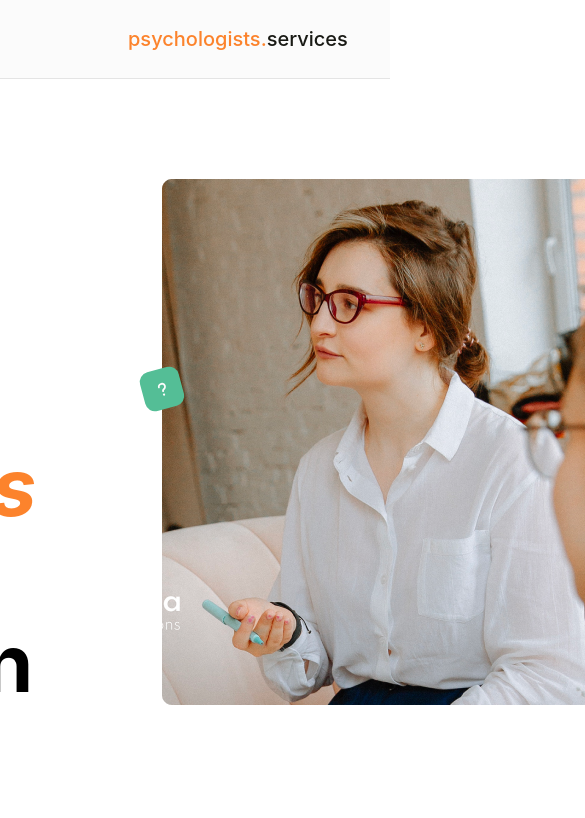
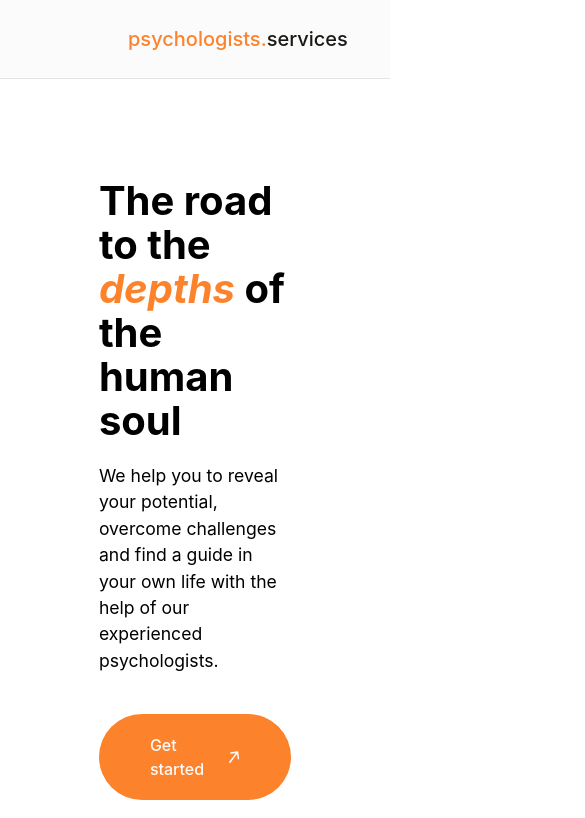
Before and after one commit to olehpetrovasyliev/psychologist-service, a React (Vite) app: page / in a window 390 px wide. Shown: the top 818 px of the page, 585 px wide, since content can reach past the window. Built offline with nearby package versions, Linux system fonts and the light colour scheme.

Commit message:
feat: makes home page responsive

```diff
--- a/src/components/Modal/ModalSignup.jsx
+++ b/src/components/Modal/ModalSignup.jsx
@@ -43,15 +43,14 @@ const ModalSignup = () => {
               await createUserWithEmailAndPassword(
                 auth,
                 values.email,
+                values.name,
                 values.password
               );
 
-              // You can also update the user's display name if needed
               await updateProfile(auth.currentUser, {
                 displayName: values.name,
               });
 
-              // Handle any additional registration logic or redirect the user
               console.log("User registered successfully!");
             } catch (error) {
               console.error("Registration failed:", error.message);
--- a/src/pages/Home/Home.module.scss
+++ b/src/pages/Home/Home.module.scss
@@ -1,8 +1,22 @@
+$primary-color: #fc832c;
+$secondary-color: #fbfbfb;
+$accent-color1: #54be96;
+$accent-color2: #fbc75e;
+
 .heroWrapper {
   display: flex;
   justify-content: center;
   gap: 125px;
   padding-top: 100px;
+
+  @media screen and (max-width: 1023px) {
+    gap: 20px;
+  }
+
+  @media screen and (max-width: 767px) {
+    flex-direction: column;
+    align-items: center;
+  }
 }
 
 .heroHeading {
@@ -11,8 +25,17 @@
   max-width: 595px;
   margin: 0;
   margin-bottom: 20px;
+
   & i {
-    color: #fc832c;
+    color: $primary-color;
+  }
+
+  @media screen and (max-width: 1023px) {
+    font-size: 4rem;
+  }
+
+  @media screen and (max-width: 767px) {
+    font-size: 2.5rem;
   }
 }
 
@@ -20,10 +43,16 @@
   max-width: 510px;
   font-size: 1.125rem;
   margin-bottom: 40px;
+
+  @media screen and (max-width: 1023px) {
+    font-size: 1.1rem;
+    max-width: 100%;
+  }
 }
+
 .heroBtn {
   padding: 18px 50px;
-  color: #fbfbfb;
+  color: $secondary-color;
   display: flex;
   gap: 18px;
   align-items: center;
@@ -34,7 +63,16 @@
   font-size: 1.25rem;
   font-weight: 500;
   font-family: inherit;
-  background-color: #fc832c;
+  background-color: $primary-color;
+
+  @media screen and (max-width: 1023px) {
+    max-width: 100%;
+    font-size: 1.1rem;
+  }
+
+  @media screen and (max-width: 767px) {
+    font-size: 1rem;
+  }
 }
 
 .imageWrapper {
@@ -43,28 +81,40 @@
 }
 
 .decorMain {
-  background-color: #fc832c;
+  background-color: $primary-color;
   display: flex;
   padding: 32px;
   border-radius: 20px;
   gap: 1rem;
   width: 311px;
   position: absolute;
-
   top: 360px;
   right: 200px;
-  @media screen and (max-width: 767px) {
+  color: $secondary-color;
+  font-size: 0.875rem;
+  font-weight: 400;
+
+  @media screen and (max-width: 1023px) {
     display: none;
   }
 }
-.decorQuestion {
-  background-color: #54be96;
-  width: 40px;
-  height: 40px;
+
+.decorQuestion,
+.decorPeople,
+.checkedWrapper {
+  width: 54px;
+  height: 54px;
   display: flex;
   align-items: center;
   justify-content: center;
   border-radius: 10px;
+  background-color: $secondary-color;
+}
+
+.decorQuestion {
+  background-color: $accent-color1;
+  width: 40px;
+  height: 40px;
   position: absolute;
   rotate: -15deg;
   top: 190px;
@@ -72,13 +122,9 @@
 }
 
 .decorPeople {
-  background-color: #fbc75e;
+  background-color: $accent-color2;
   width: 50px;
   height: 50px;
-  display: flex;
-  align-items: center;
-  justify-content: center;
-  border-radius: 10px;
   position: absolute;
   rotate: 15deg;
   top: 50px;
@@ -86,30 +132,18 @@
 }
 
 .checkedWrapper {
-  background-color: #fbfbfb;
-  width: 54px;
-  height: 54px;
-  display: flex;
-  align-items: center;
-  justify-content: center;
-  border-radius: 10px;
-}
-
-.decorMainText {
-  color: #fbfbfb;
-  font-size: 0.875rem;
-  font-weight: 400;
+  background-color: $secondary-color;
 }
 
 .decorMainNumber {
-  color: #fbfbfb;
   font-size: 1.5rem;
   font-weight: 700;
 }
 
 .heroImage {
   width: 464px;
-  // @media screen and (max-width: 768px) {
-  //   width: 300px;
-  // }
+
+  @media screen and (max-width: 1023px) {
+    width: 300px;
+  }
 }
```
